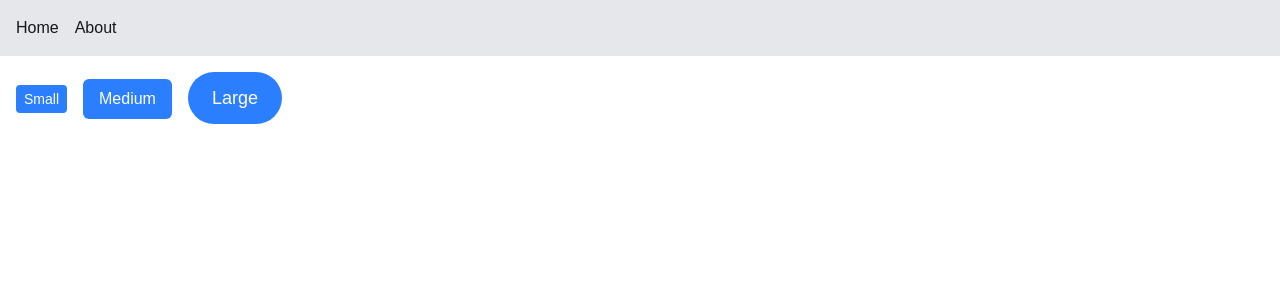
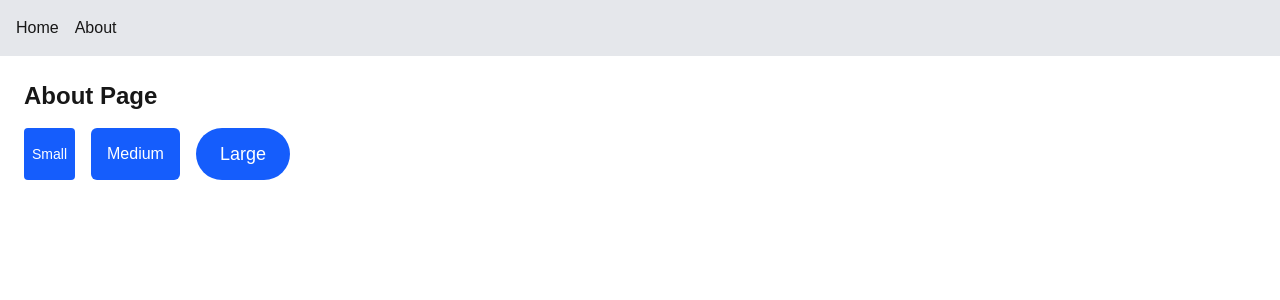
Before and after one commit to Nduat1/alx-project-0x02-setup, a Next.js app in the folder alx-project-0x02/: page /about in a window 1280 px wide. Shown: the top 300 px of the page. Built offline with nearby package versions, Linux system fonts and the light colour scheme.

Commit message:
Button component

```diff
--- a/alx-project-0x02/components/common/Button.tsx
+++ b/alx-project-0x02/components/common/Button.tsx
@@ -1,14 +1,16 @@
-import {type ButtonProps } from '@/interfaces';
+// components/common/Button.tsx
+import React from 'react';
+import { type ButtonProps } from '@/interfaces';
 
-const Button = ({ size, shape, children }: ButtonProps) => {
+const Button: React.FC<ButtonProps> = ({ size, shape, children }) => {
   const sizeClasses = {
     small: 'px-2 py-1 text-sm',
-    medium: 'px-4 py-2',
+    medium: 'px-4 py-2 text-base',
     large: 'px-6 py-3 text-lg',
   };
 
   return (
-    <button className={`bg-blue-500 text-white ${sizeClasses[size]} ${shape}`}>
+    <button className={`bg-blue-600 text-white ${sizeClasses[size]} ${shape}`}>
       {children}
     </button>
   );
--- a/alx-project-0x02/interfaces/index.ts
+++ b/alx-project-0x02/interfaces/index.ts
@@ -3,8 +3,11 @@ export interface CardProps {
   content: string
 }
 
+export type ButtonSize = 'small' | 'medium' | 'large';
+export type ButtonShape = 'rounded-sm' | 'rounded-md' | 'rounded-full';
+
 export interface ButtonProps {
-  size: 'small' | 'medium' | 'large';
-  shape: 'rounded-sm' | 'rounded-md' | 'rounded-full';
+  size: ButtonSize;
+  shape: ButtonShape;
   children: React.ReactNode;
 }
--- a/alx-project-0x02/pages/about.tsx
+++ b/alx-project-0x02/pages/about.tsx
@@ -2,13 +2,16 @@ import Header from '@/components/layout/Header';
 import Button from '@/components/common/Button';
 
 export default function AboutPage() {
-  return (
+ return (
     <>
       <Header />
-      <div className="space-x-4 p-4">
-        <Button size="small" shape="rounded-sm">Small</Button>
-        <Button size="medium" shape="rounded-md">Medium</Button>
-        <Button size="large" shape="rounded-full">Large</Button>
+      <div className="p-6">
+        <h1 className="text-2xl font-bold mb-4">About Page</h1>
+        <div className="flex gap-4">
+          <Button size="small" shape="rounded-sm">Small</Button>
+          <Button size="medium" shape="rounded-md">Medium</Button>
+          <Button size="large" shape="rounded-full">Large</Button>
+        </div>
       </div>
     </>
   );
```
